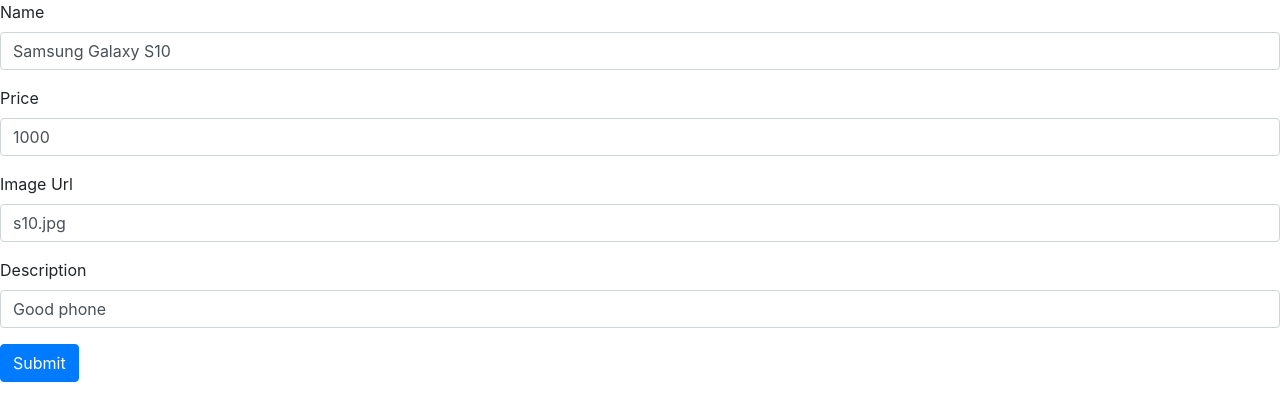
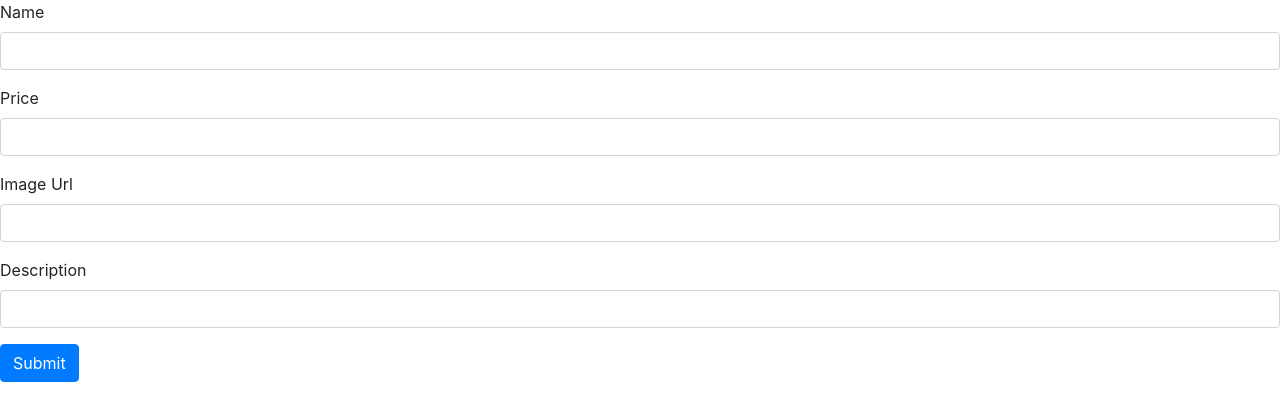
Before and after one commit to Arifdamar/Angular, an Angular app in the folder example/: page / in a window 1280 px wide. Shown: the top 420 px of the page. Built offline with nearby package versions, Linux system fonts and the light colour scheme.

Commit message:
Reactive form validation

```diff
--- a/example/src/app/product.component.html
+++ b/example/src/app/product.component.html
@@ -3,6 +3,9 @@
   <div class="form-group">
     <label>Name</label>
     <input class="form-control" formControlName="name">
+    <div *ngIf="name.touched && name.invalid" class="alert alert-danger">
+      Name is required!
+    </div>
   </div>
 
   <div class="form-group">
--- a/example/src/app/product.component.ts
+++ b/example/src/app/product.component.ts
@@ -1,7 +1,7 @@
 import { Component } from '@angular/core';
 import { ProductRepository } from './repository.model';
 import { Product } from './product.model';
-import { NgForm, FormControl, FormGroup } from '@angular/forms';
+import { NgForm, FormControl, FormGroup, Validators } from '@angular/forms';
 
 @Component({
     selector: 'app',
@@ -10,11 +10,15 @@
 })
 export class ProductComponent {
     productForm = new FormGroup({
-        name: new FormControl('Samsung Galaxy S10'),
-        price: new FormControl('1000'),
-        imageUrl: new FormControl('s10.jpg'),
-        description: new FormControl('Good phone')
+        name: new FormControl('', [Validators.required, Validators.minLength(5)]),
+        price: new FormControl('', Validators.required),
+        imageUrl: new FormControl('', Validators.required),
+        description: new FormControl('', Validators.required)
     })
+
+    get name() {
+        return this.productForm.get('name');
+    }
 
     onSubmit() {
         console.log(this.productForm.value);
```
